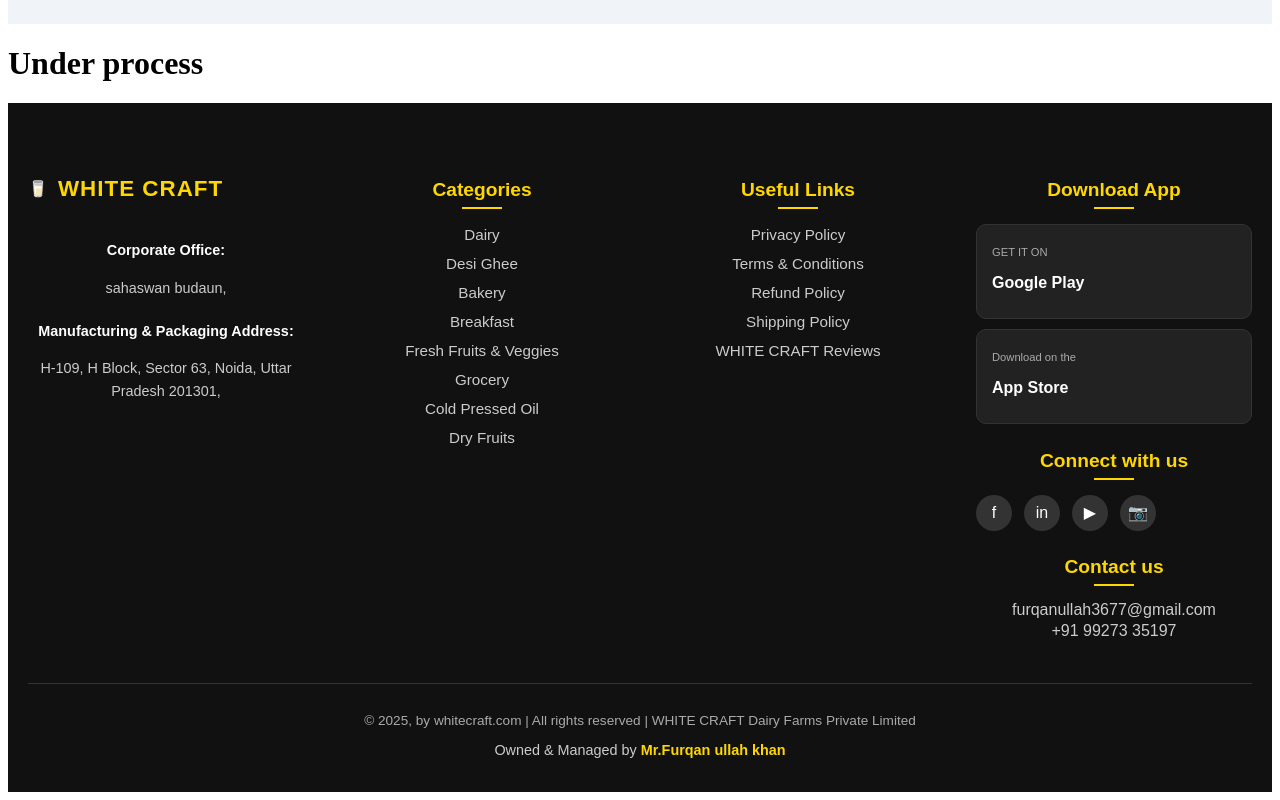
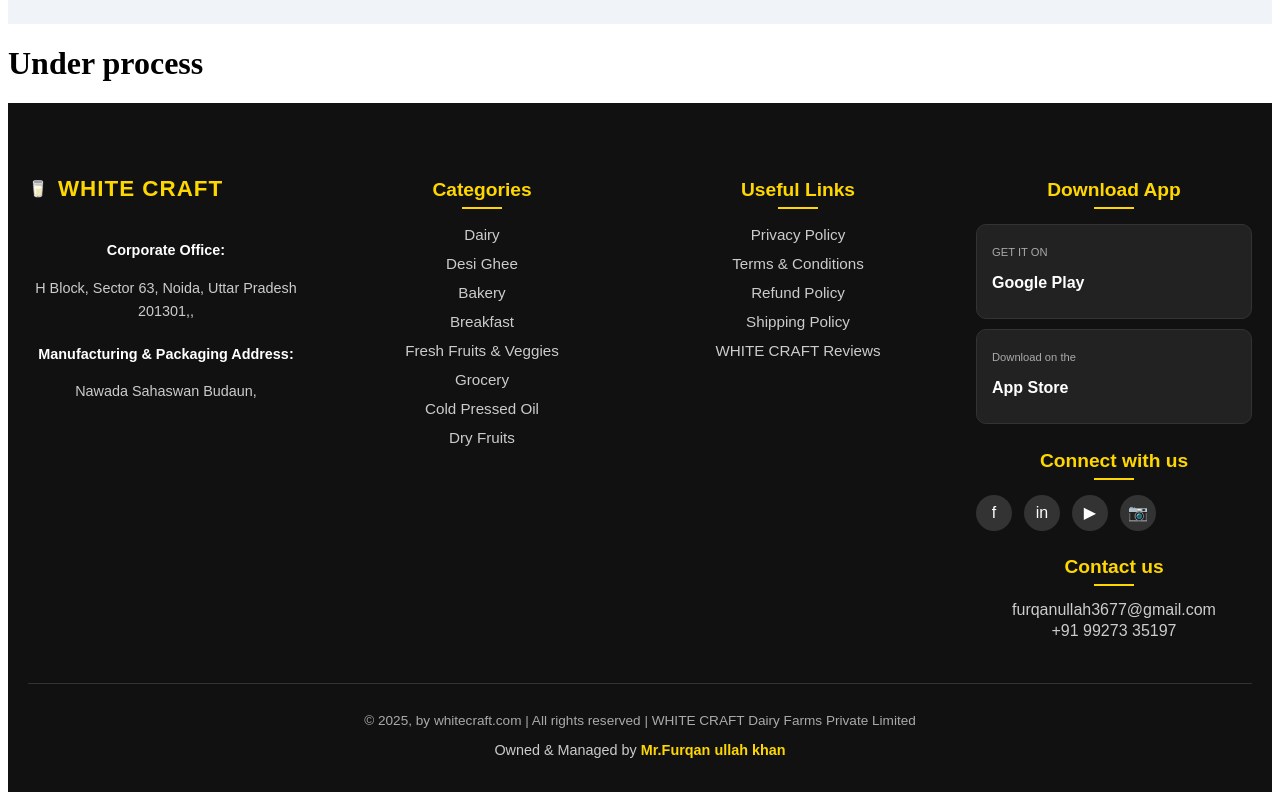
Before and after one commit to CBROY62/Milk-Management, a React (Vite) app in the folder milk_manegement/: page / in a window 1280 px wide. Shown: the part 2801-3601 px from the top of the page. Built offline with nearby package versions, Linux system fonts and the light colour scheme.

Commit message:
add some of

```diff
--- a/milk_manegement/src/Components/Footer.jsx
+++ b/milk_manegement/src/Components/Footer.jsx
@@ -16,9 +16,9 @@
             <div className="footer-address">
               <p className="footer-title">Corporate Office:</p>
 
-              <p>sahaswan budaun,</p>
+              <p>H Block, Sector 63, Noida, Uttar Pradesh 201301,,</p>
                <p className="footer-title mt-4">Manufacturing & Packaging Address:</p>
-              <p>H-109, H Block, Sector 63, Noida, Uttar Pradesh 201301,<br/></p>
+              <p>Nawada Sahaswan Budaun,<br/></p>
             </div>
           </div>
 
```
